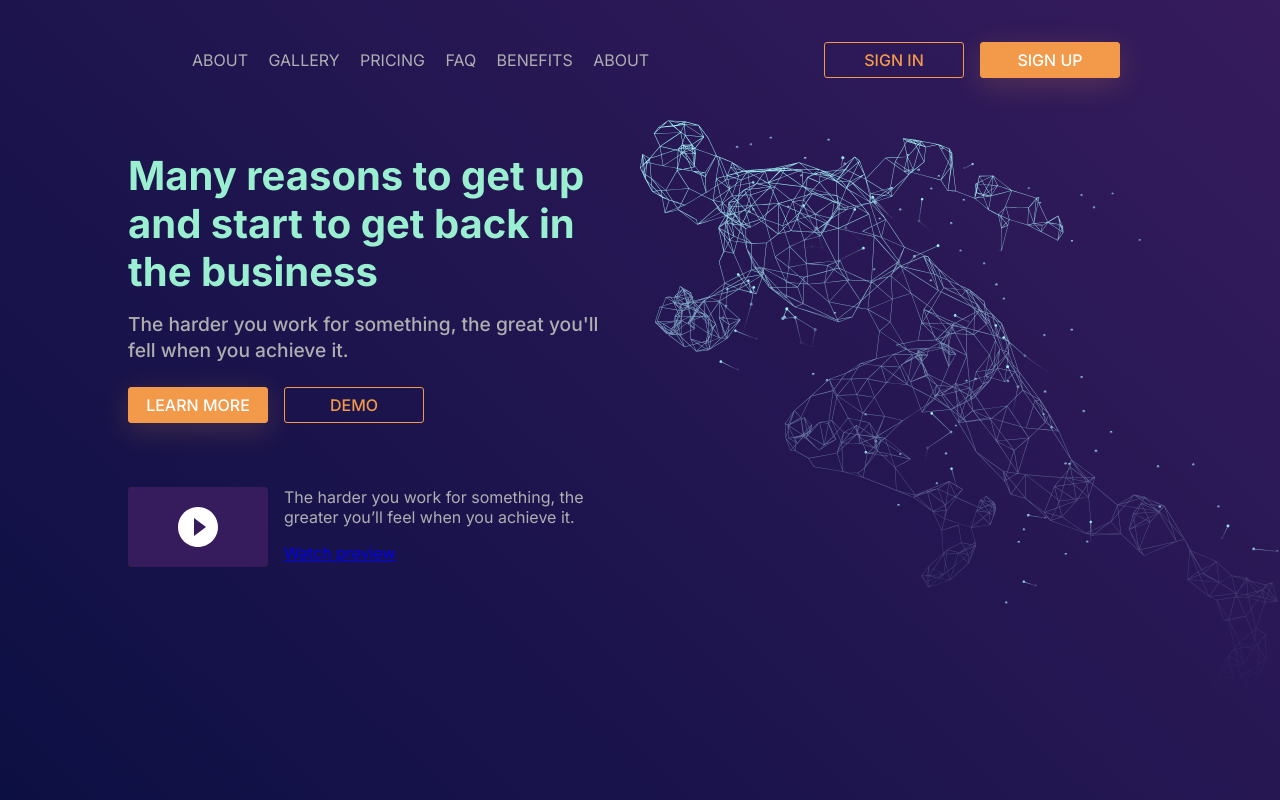
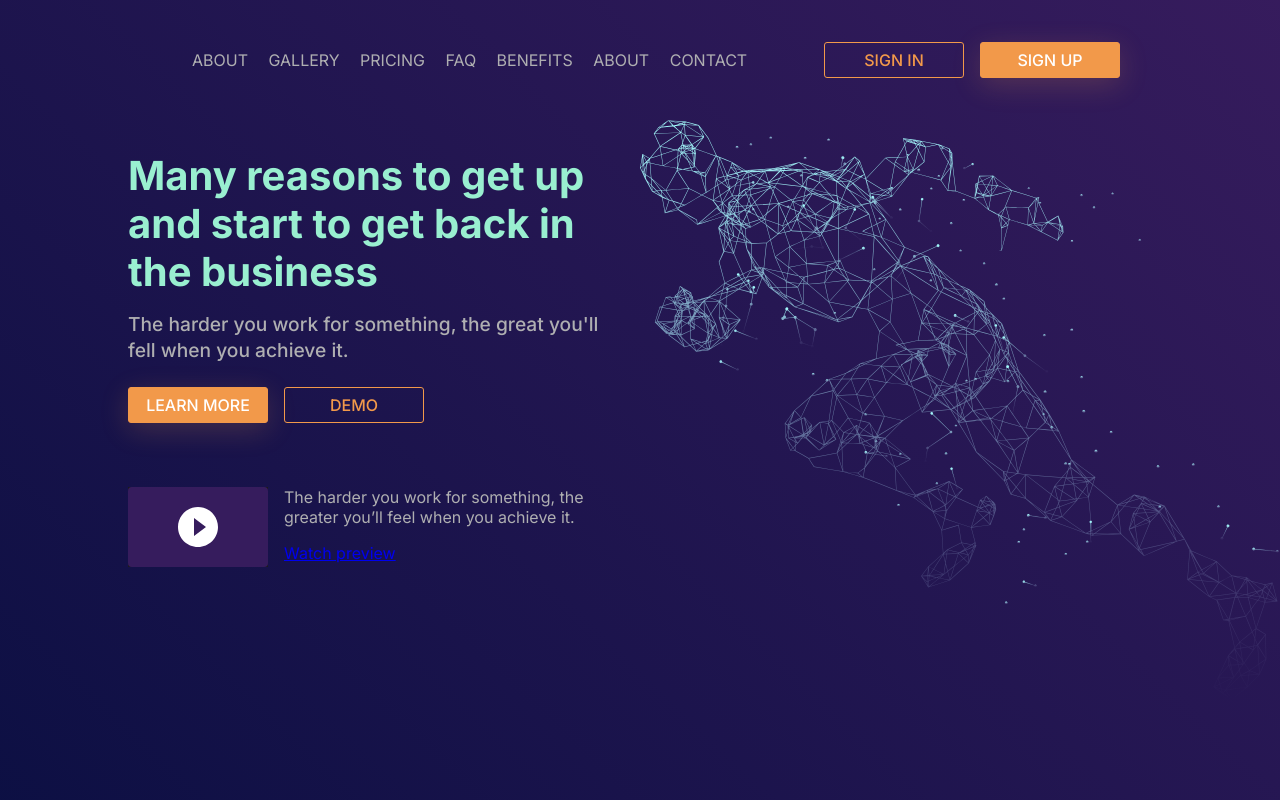
Before and after one commit to ElhajjiAyoub/Sport, a plain HTML site: page index.html in a window 1280 px wide. Drawn offline with Linux system fonts and the light colour scheme; some icons are missing.

Commit message:
Updated index.html, add new link

```diff
--- a/index.html
+++ b/index.html
@@ -1,3 +1,5 @@
+<!-- @format -->
+
 <!DOCTYPE html>
 <html lang="en">
   <head>
@@ -33,10 +35,7 @@
         <!-- HEADER LOGO START  -->
 
         <!-- NAVBARE LINKS START  -->
-                <div
-                    id="navbare-links"
-                    class="navbare-links navbare-links-active"
-                >
+        <div id="navbare-links" class="navbare-links navbare-links-active">
           <!-- ICONS DISPLAY IN MOBIL TO CLOSE MENU  -->
           <span class="close-menu"><i class="ph-x"></i></span>
 
@@ -48,6 +47,7 @@
             <a href="#" class="link">FAQ</a>
             <a href="#" class="link">BENEFITS</a>
             <a href="#" class="link">ABOUT</a>
+            <a href="#" class="link">CONTACT</a>
           </nav>
 
           <!-- SIGN IN AND SIGN UP BTNS START  -->
@@ -77,12 +77,11 @@
         <!-- CONTENT DESCRIPTION START  -->
         <div class="content-description">
           <h1 class="title">
-                        Many reasons to get up and start to get back in the
-                        business
+            Many reasons to get up and start to get back in the business
           </h1>
           <p class="text">
-                        The harder you work for something, the great you'll fell
-                        when you achieve it.
+            The harder you work for something, the great you'll fell when you
+            achieve it.
           </p>
 
           <div class="d-flex">
@@ -92,8 +91,8 @@
           <div class="video-play">
             <img src="img/video-icon.svg" alt="video icon play" />
             <p class="small-text">
-                            The harder you work for something, the greater
-                            you’ll feel when you achieve it.
+              The harder you work for something, the greater you’ll feel when
+              you achieve it.
               <a href="#">Watch preview</a>
             </p>
           </div>
```
Lines whose indentation alone changed are shown as unchanged.
